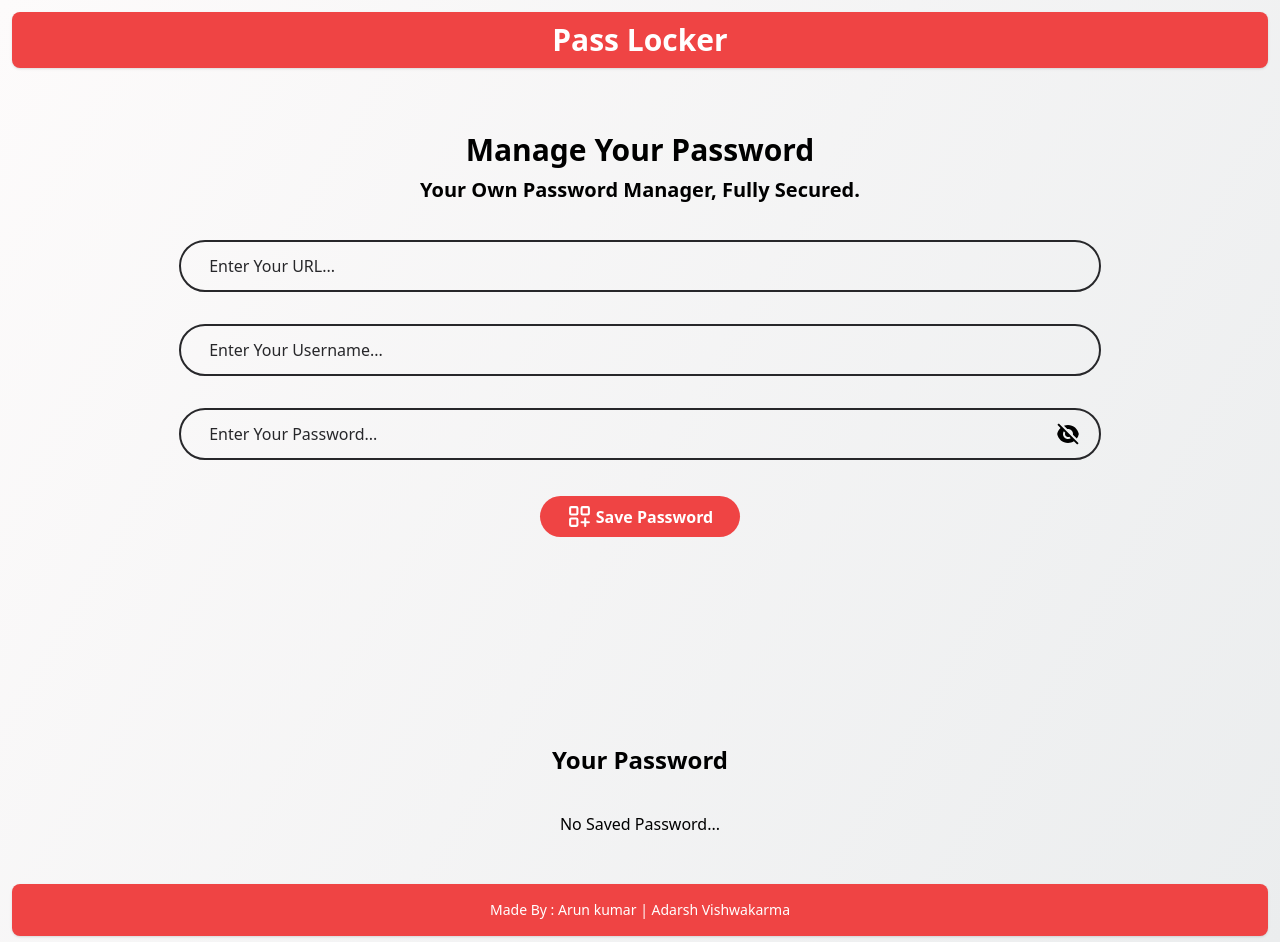
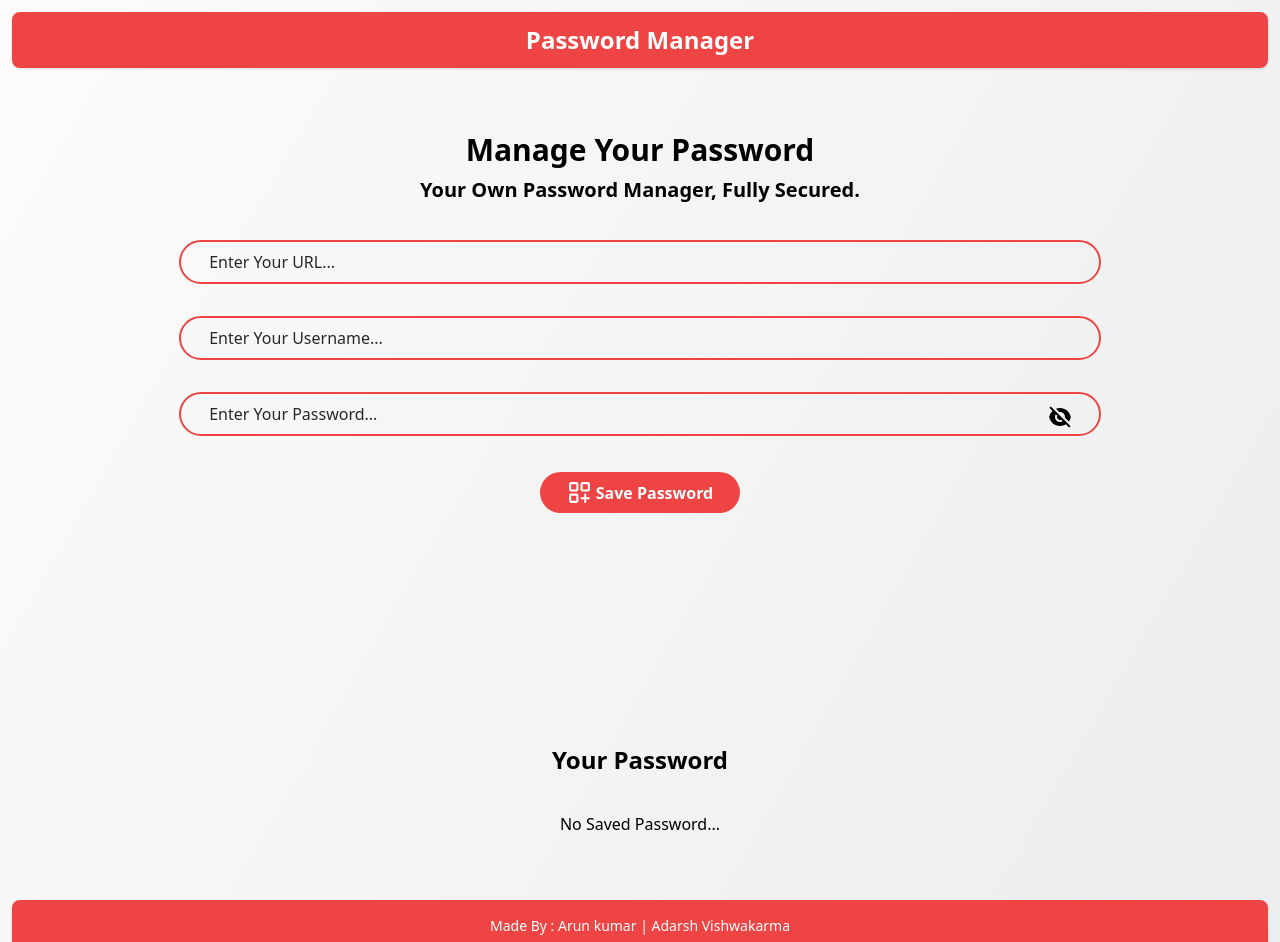
Before and after one commit to Itsarun01/Pass-locker, a React (Vite) app: page / in a window 1280 px wide. Shown: the top 942 px of the page. Built offline with nearby package versions, Linux system fonts and the light colour scheme.

Commit message:
minners changes

```diff
--- a/index.html
+++ b/index.html
@@ -4,10 +4,10 @@
     <meta charset="UTF-8" />
     <meta name="viewport" content="width=device-width, initial-scale=1.0" />
     <link
-    href="https://cdn.jsdelivr.net/npm/remixicon@4.3.0/fonts/remixicon.css"
-    rel="stylesheet"
-/>
-    <title>Pass Locker</title>
+      href="https://cdn.jsdelivr.net/npm/remixicon@4.3.0/fonts/remixicon.css"
+      rel="stylesheet"
+    />
+    <title>Password Manager</title>
   </head>
   <body>
     <div id="root"></div>
--- a/src/components/Footer.jsx
+++ b/src/components/Footer.jsx
@@ -4,7 +4,7 @@ const footer = () => {
   return (
     <>
       <footer className="rounded-lg shadow bg-red-500">
-        <div className="w-full mx-auto p-4 ">
+        <div className="w-full p-4 ">
           <ul className=" text-center  text-sm font-medium text-white ">
             <li>
               Made By : {""}
--- a/src/components/Home.jsx
+++ b/src/components/Home.jsx
@@ -1,8 +1,8 @@
 import React from "react";
-import { useState, useEffect, useRef } from "react";
+import {useState, useEffect, useRef} from "react";
 
 const Home = () => {
-  const [form, setForm] = useState({ site: "", username: "", password: "" });
+  const [form, setForm] = useState({site: "", username: "", password: ""});
 
   const [passwordArray, setPasswordArray] = useState([]);
 
@@ -17,12 +17,12 @@ const Home = () => {
   const savePassword = () => {
     setPasswordArray([...passwordArray, form]);
     localStorage.getItem("passwords", JSON.stringify([...passwordArray, form]));
-    setForm({ site: "", username: "", password: "" });
+    setForm({site: "", username: "", password: ""});
     console.log(passwordArray);
   };
 
   const handleChange = (e) => {
-    setForm({ ...form, [e.target.name]: e.target.value });
+    setForm({...form, [e.target.name]: e.target.value});
   };
 
   const ref = useRef();
@@ -51,7 +51,7 @@ const Home = () => {
         </div>
         <div className="relative text-black flex flex-col items-center w-full">
           <input
-            className="rounded-full w-[120%] py-3 px-7 my-4 outline-0 border-2 border-zinc-800 border-solid bg-transparent placeholder:text-zinc-800"
+            className="rounded-full w-[120%] py-2 px-7 my-4 outline-0 border-2 border-red-500 border-solid bg-transparent placeholder:text-zinc-800"
             type="text"
             value={form.site}
             name="site"
@@ -59,7 +59,7 @@ const Home = () => {
             placeholder="Enter Your URL..."
           />
           <input
-            className="rounded-full w-[120%] py-3 px-7 my-4 outline-0 border-2 border-zinc-800 border-solid bg-transparent placeholder:text-zinc-800"
+            className="rounded-full w-[120%] py-2 px-7 my-4 outline-0 border-2 border-red-500 border-solid bg-transparent placeholder:text-zinc-800"
             type="text"
             value={form.username}
             name="username"
@@ -67,7 +67,7 @@ const Home = () => {
             placeholder="Enter Your Username..."
           />
           <input
-            className="rounded-full w-[120%] py-3 px-7 my-4 outline-0 border-2 border-zinc-800 border-solid bg-transparent placeholder:text-zinc-800"
+            className="rounded-full w-[120%] py-2 px-7 my-4 outline-0 border-2 border-red-500 border-solid bg-transparent placeholder:text-zinc-800"
             type="text"
             value={form.password}
             name="password"
@@ -77,7 +77,7 @@ const Home = () => {
 
           <div onClick={showPassword}>
             <img
-              className="w-6 absolute -right-14 bottom-[29%] "
+              className="w-6 absolute -right-12 bottom-[29%] "
               src="assets/close.svg"
               ref={ref}
               alt=""
@@ -111,37 +111,27 @@ const Home = () => {
         </div>
       </div>
 
-      <div className="saved-password w-[80vw] mx-auto h-auto text-center pb-12">
+      <div className="saved-password w-[80vw] mx-auto h-auto text-center pb-16">
         <h2 className="text-2xl font-bold p-9">Your Password</h2>
         {passwordArray.length === 0 && <div> No Saved Password...</div>}
         {passwordArray.length != 0 && (
           <table className=" table-auto w-full rounded-xl overflow-hidden">
             <thead className="text-center bg-red-500">
               <tr className="w-full text-center">
-                <th className="w-2/6 p-2 text-lg border border-black text-white">
-                  Site
-                </th>
-                <th className="w-2/6 p-2 text-lg border border-black text-white">
-                  Username
-                </th>
-                <th className="w-2/6 p-2 text-lg border border-black text-white ">
-                  Password
-                </th>
+                <th className="w-2/6 p-1 text-lg  text-white">Site</th>
+                <th className="w-2/6 p-1 text-lg   text-white">Username</th>
+                <th className="w-2/6 p-1 text-lg  text-white ">Password</th>
               </tr>
             </thead>
             <tbody className="bg-zinc-200 text-center">
               {passwordArray.map((data, index) => {
                 return (
                   <tr className="w-full" key={"index"}>
-                    <td className=" border border-black p-1">
+                    <td className=" border p-1">
                       <a href={data.site}> {data.site}</a>
                     </td>
-                    <td className=" border border-black p-1">
-                      {data.username}
-                    </td>
-                    <td className=" border border-black p-1">
-                      {data.password}
-                    </td>
+                    <td className=" border p-1">{data.username}</td>
+                    <td className=" border p-1">{data.password}</td>
                   </tr>
                 );
               })}
--- a/src/components/Navbar.jsx
+++ b/src/components/Navbar.jsx
@@ -4,7 +4,9 @@ const Navbar = () => {
   return (
     <nav className="rounded-lg shadow bg-red-500">
       <div className="my-container flex justify-center items-center px-4 py-4 h-14 w-[80vw]">
-        <div className="logo font-bold text-3xl text-white">Pass Locker</div>
+        <div className="logo font-bold text-2xl text-white">
+          Password Manager
+        </div>
       </div>
     </nav>
   );
```
